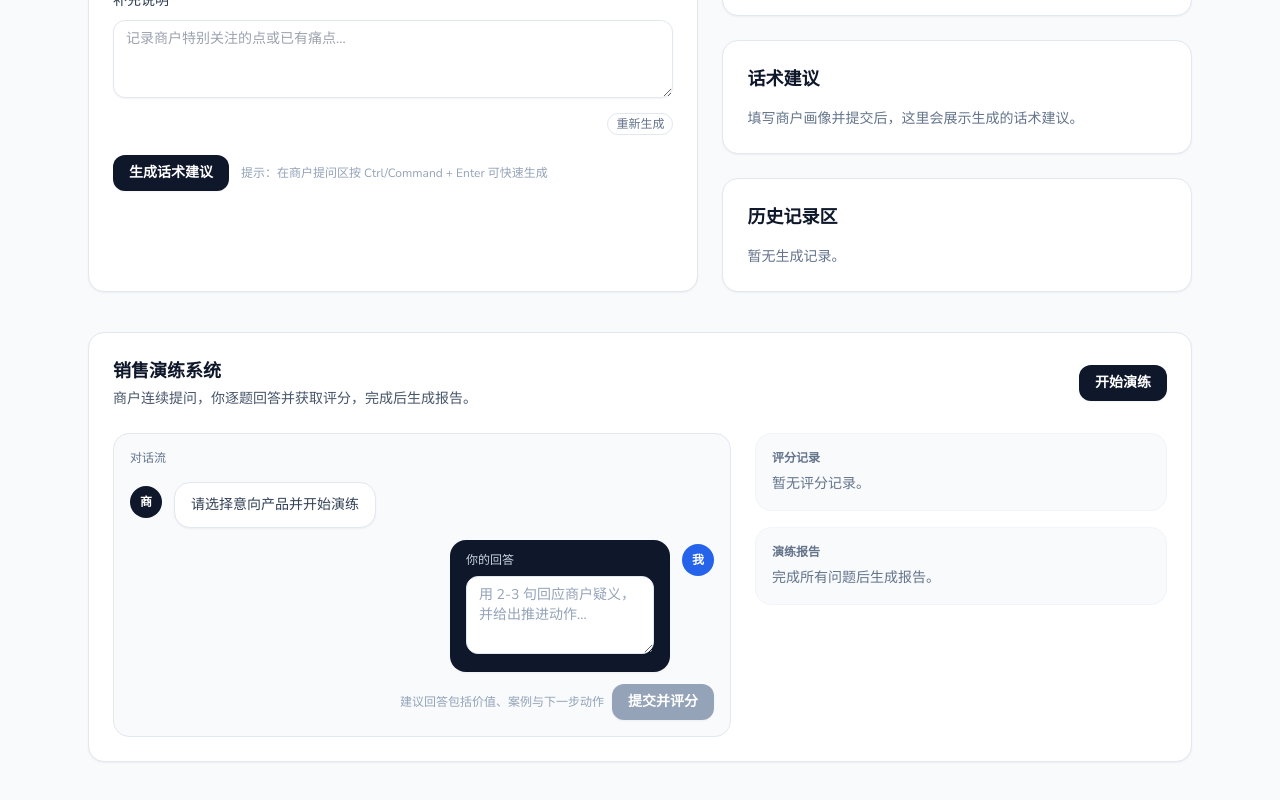
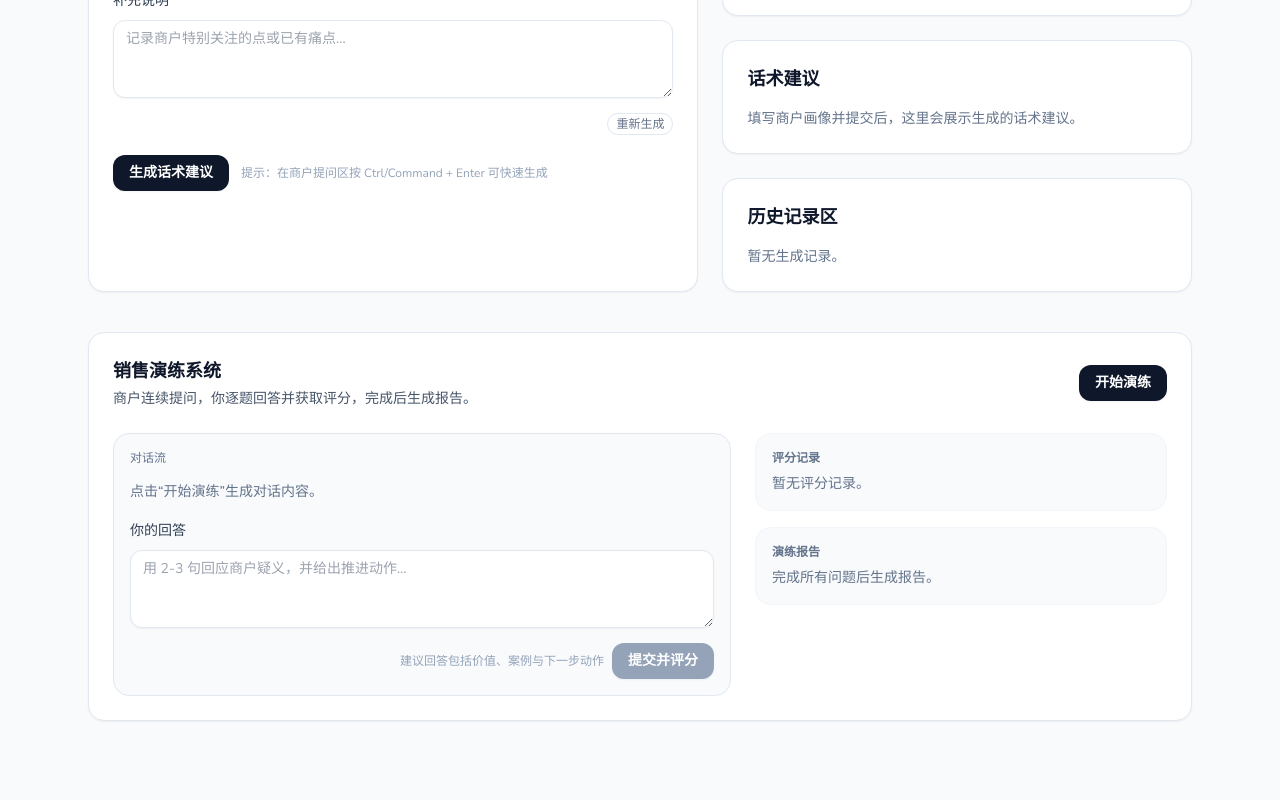
Before and after one commit to Smartloe/PitchPerfect, a React (Vite) app: page / in a window 1280 px wide. Shown: the part 1079-1879 px from the top of the page. After the commit the page ends 1848 px from the top, so only its background shows below. Built offline with nearby package versions, Linux system fonts and the light colour scheme; the HTML template or start-up script is replaced by a standard one.

Commit message:
[PSA-110] 演练对话历史展示

```diff
--- a/src/App.tsx
+++ b/src/App.tsx
@@ -171,6 +171,7 @@ export default function App() {
   const [drillStreamText, setDrillStreamText] = useState("");
   const historyRef = useRef<HTMLDivElement>(null);
   const formRef = useRef<HTMLDivElement>(null);
+  const drillChatRef = useRef<HTMLDivElement>(null);
 
   const selectedProduct = useMemo(
     () => productCatalog.find((item) => item.id === form.productId),
@@ -202,6 +203,14 @@ export default function App() {
       behavior: "smooth"
     });
   }, [history]);
+
+  useEffect(() => {
+    if (!drillChatRef.current) return;
+    drillChatRef.current.scrollTo({
+      top: drillChatRef.current.scrollHeight,
+      behavior: "smooth"
+    });
+  }, [drillItems, drillIndex, drillLoading]);
 
   useEffect(() => {
     setNotesSuggestions([]);
@@ -619,6 +628,10 @@ export default function App() {
     const field = key as keyof FormState;
     return requiredFieldLabels[field];
   });
+
+  const visibleDrillItems = drillActive
+    ? drillItems.slice(0, drillIndex + 1)
+    : drillItems;
 
   return (
     <main className="mx-auto max-w-6xl px-6 py-12">
@@ -1121,46 +1134,70 @@ export default function App() {
           <div className="rounded-2xl border border-slate-200 bg-slate-50 p-4">
             <div className="flex items-center justify-between text-xs text-slate-500">
               <span>对话流</span>
-              {drillActive && (
+              {drillItems.length > 0 && (
                 <span>
                   当前问题 {Math.min(drillIndex + 1, drillItems.length)}/
                   {drillItems.length}
                 </span>
               )}
             </div>
-            <div className="mt-4 space-y-3">
+            <div
+              ref={drillChatRef}
+              className="mt-4 max-h-[420px] space-y-4 overflow-y-auto pr-2"
+            >
+              {visibleDrillItems.length === 0 ? (
+                <p className="text-sm text-slate-500">
+                  点击“开始演练”生成对话内容。
+                </p>
+              ) : (
+                visibleDrillItems.map((item, index) => (
+                  <div key={`${item.question}-${index}`} className="space-y-3">
                     <div className="flex items-start gap-3">
                       <div className="mt-1 h-8 w-8 rounded-full bg-slate-900 text-center text-xs font-semibold leading-8 text-white">
                         商
                       </div>
                       <div className="max-w-[80%] rounded-2xl border border-slate-200 bg-white px-4 py-3 text-sm text-slate-700 shadow-sm">
-                  <p>
-                    {drillItems[drillIndex]?.question ||
-                      "请选择意向产品并开始演练"}
-                  </p>
-                  {drillItems[drillIndex]?.kind === "followup" && (
+                        <p>{item.question}</p>
+                        {item.kind === "followup" && (
                           <span className="mt-2 inline-flex rounded-full bg-orange-100 px-2 py-0.5 text-xs text-orange-700">
                             补充追问
                           </span>
                         )}
                       </div>
                     </div>
+                    {item.answer && (
                       <div className="flex items-start justify-end gap-3">
                         <div className="max-w-[80%] rounded-2xl bg-slate-900 px-4 py-3 text-sm text-white shadow-sm">
                           <p className="text-xs text-slate-300">你的回答</p>
-                  <Textarea
-                    id="drill-answer"
-                    rows={3}
-                    className="mt-2 bg-transparent text-white placeholder:text-slate-400 focus:border-slate-500 focus:ring-slate-500"
-                    placeholder="用 2-3 句回应商户疑义，并给出推进动作..."
-                    value={drillAnswer}
-                    onChange={(event) => setDrillAnswer(event.target.value)}
-                  />
+                          <p className="mt-2 whitespace-pre-line text-white">
+                            {item.answer}
+                          </p>
+                          {item.score !== undefined && (
+                            <p className="mt-2 text-xs text-slate-300">
+                              评分 {item.score} · {item.highlight}
+                            </p>
+                          )}
                         </div>
                         <div className="mt-1 h-8 w-8 rounded-full bg-blue-600 text-center text-xs font-semibold leading-8 text-white">
                           我
                         </div>
                       </div>
+                    )}
+                  </div>
+                ))
+              )}
+            </div>
+            <div className="mt-4 space-y-2">
+              <Label htmlFor="drill-answer">你的回答</Label>
+              <Textarea
+                id="drill-answer"
+                rows={3}
+                className="bg-white"
+                placeholder="用 2-3 句回应商户疑义，并给出推进动作..."
+                value={drillAnswer}
+                onChange={(event) => setDrillAnswer(event.target.value)}
+                disabled={!drillActive}
+              />
               <div className="flex flex-wrap items-center justify-end gap-2">
                 <span className="text-xs text-slate-400">
                   建议回答包括价值、案例与下一步动作
```
Also changed, not shown: issues/2026-02-04_01-05-25-sales-script-assistant.csv. Lines whose indentation alone changed are shown as unchanged.
